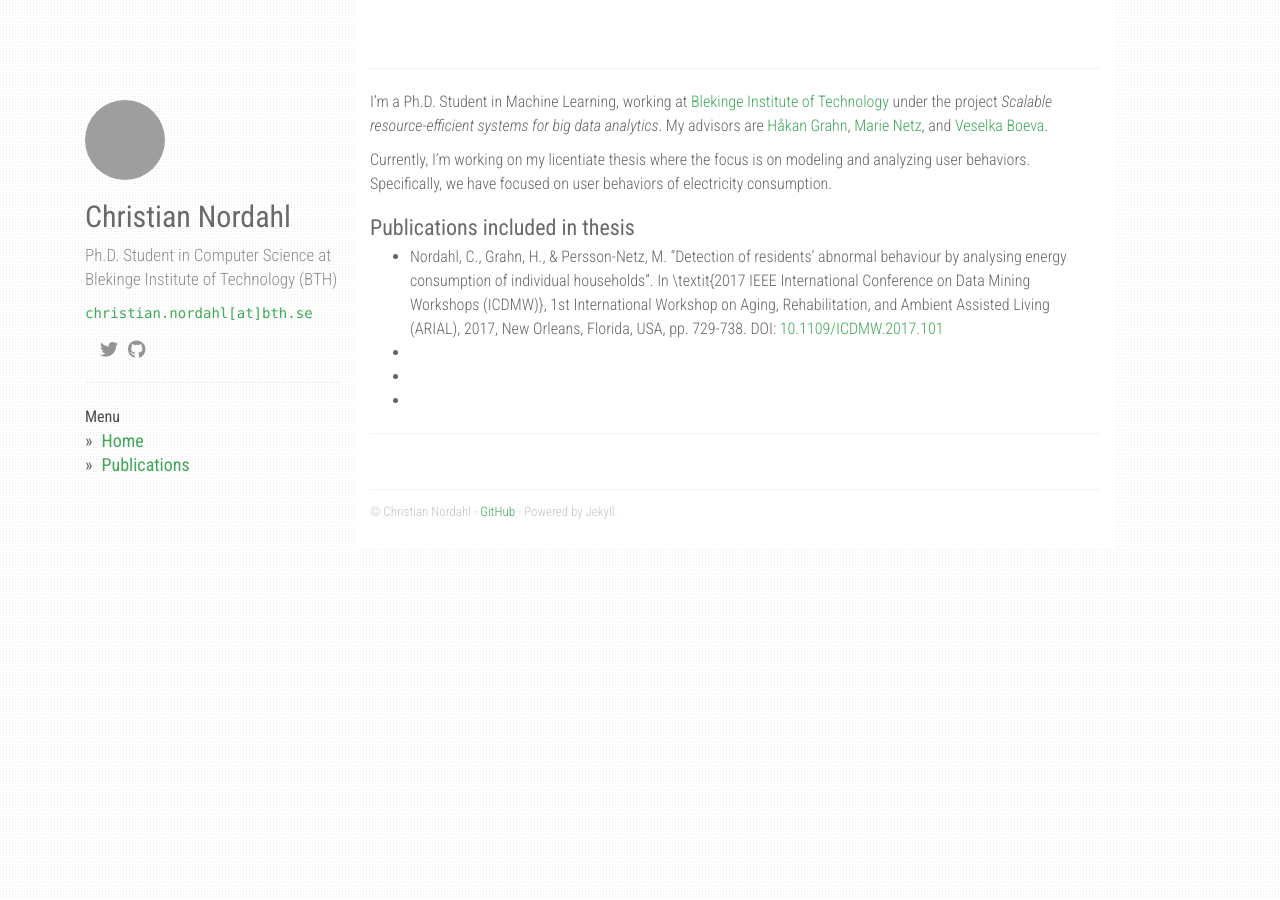
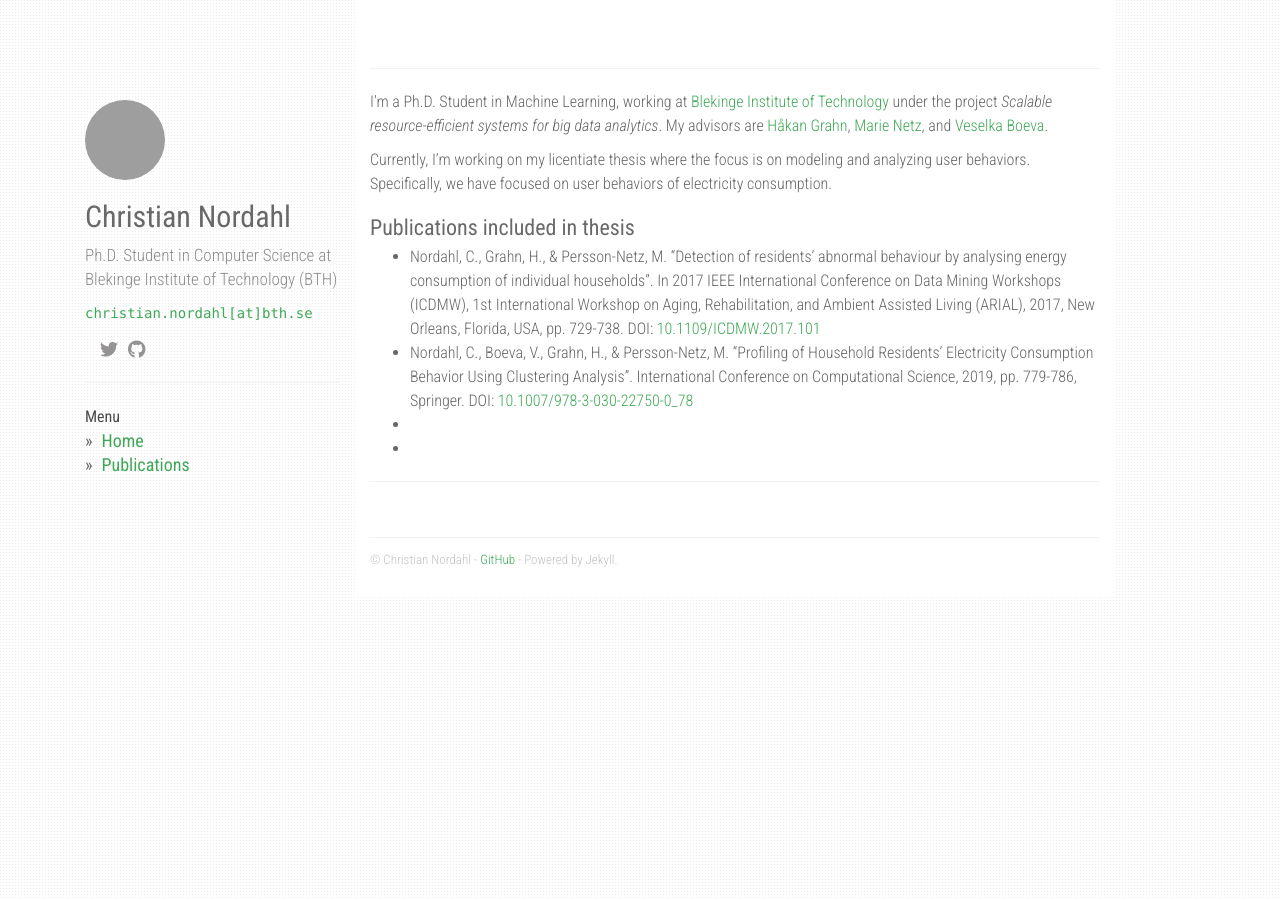
Before and after one commit to christiannordahl/christiannordahl.github.io, a Jekyll site: the page built from index.md, in a window 1280 px wide. Built offline with Jekyll 4.4.1, drawn with Linux system fonts in a browser that asks for light colours; nearby versions of some CDN libraries; a style sheet for code colours, icons or effects is not loaded; grey boxes are pictures that could not be loaded.

```diff
--- a/index.md
+++ b/index.md
@@ -14,8 +14,8 @@ Currently, I'm  working on my licentiate thesis where the focus is on modeling a
 
 ### Publications included in thesis
 
-* Nordahl, C., Grahn, H., & Persson-Netz, M. "Detection of residents’ abnormal behaviour by analysing energy consumption of individual households". In \textit{2017 IEEE International Conference on Data Mining Workshops (ICDMW)}, 1st International Workshop on Aging, Rehabilitation, and Ambient Assisted Living (ARIAL), 2017, New Orleans, Florida, USA, pp. 729-738. DOI: [10.1109/ICDMW.2017.101](https://doi.org/10.1109/ICDMW.2017.101)
-*
+* Nordahl, C., Grahn, H., & Persson-Netz, M. "Detection of residents’ abnormal behaviour by analysing energy consumption of individual households". In 2017 IEEE International Conference on Data Mining Workshops (ICDMW), 1st International Workshop on Aging, Rehabilitation, and Ambient Assisted Living (ARIAL), 2017, New Orleans, Florida, USA, pp. 729-738. DOI: [10.1109/ICDMW.2017.101](https://doi.org/10.1109/ICDMW.2017.101)
+* Nordahl, C., Boeva, V., Grahn, H., & Persson-Netz, M. "Profiling of Household Residents’ Electricity Consumption Behavior Using Clustering Analysis". International Conference on Computational Science, 2019, pp. 779-786, Springer. DOI: [10.1007/978-3-030-22750-0_78](https://doi.org/10.1007/978-3-030-22750-0_78)
 *
 *
 
```
